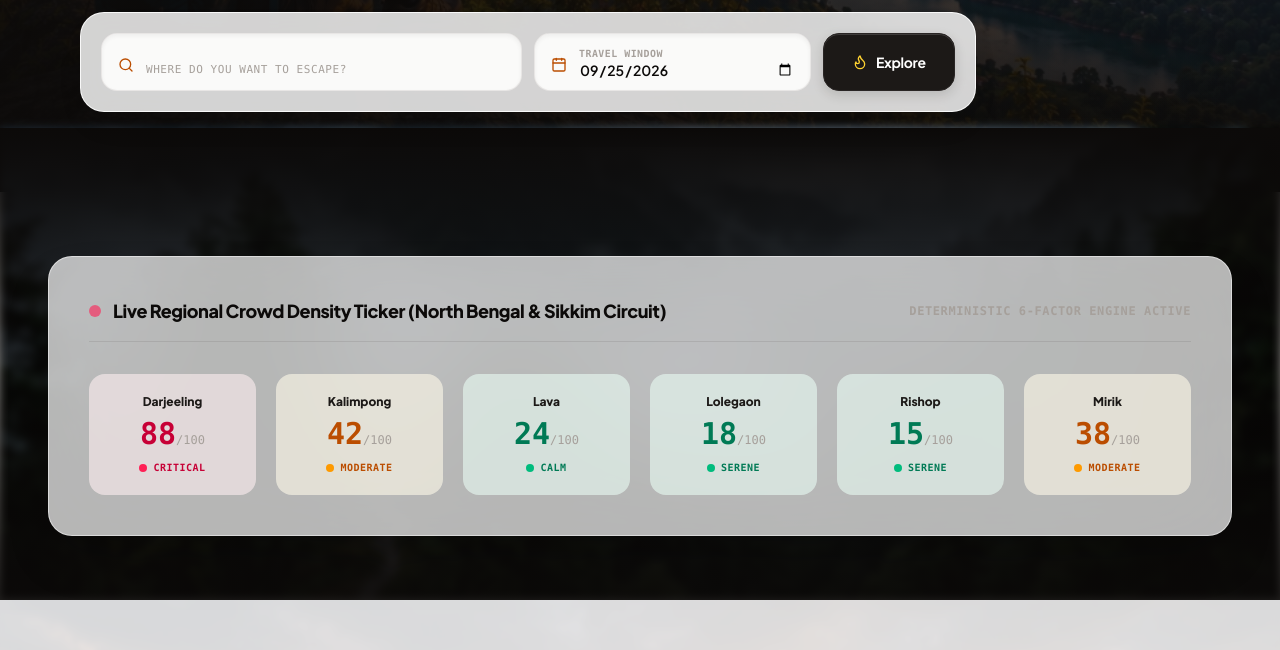
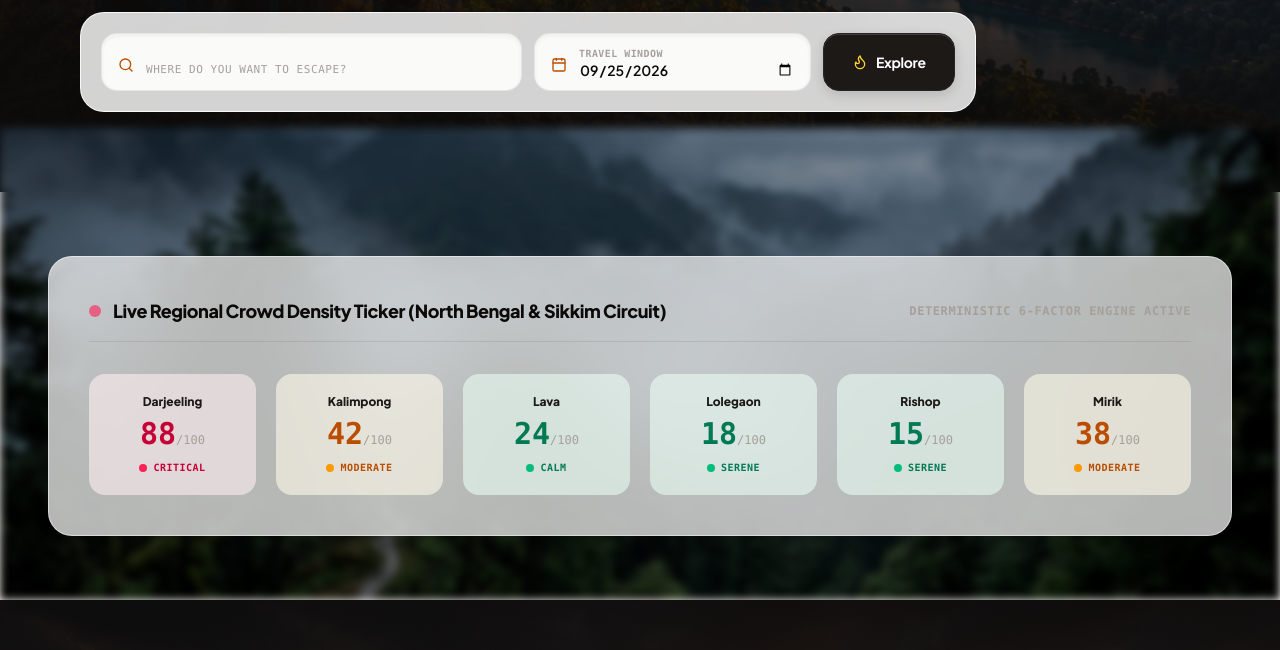
Before and after one commit to PABITRA-420/yatri-setu, a Next.js app in the folder frontend/: page / in a window 1280 px wide. Shown: the part 845-1495 px from the top of the page. Built offline with nearby package versions, Linux system fonts and the light colour scheme.

Commit message:
style(landing): update experience section backdrop with cinematic dark gradient overlay

```diff
--- a/frontend/src/app/page.tsx
+++ b/frontend/src/app/page.tsx
@@ -254,7 +254,7 @@ export default function HomePage() {
             alt="Forest backdrop"
             className="w-full h-full object-cover filter blur-[4px] brightness-[0.7] dark:brightness-[0.3]"
           />
-          <div className="absolute inset-0 bg-gradient-to-b from-stone-950 via-stone-950/50 to-stone-950/90 dark:from-stone-950 dark:via-stone-950/70 dark:to-[#0C0F14]"></div>
+          <div className="absolute inset-0 from-stone-950 via-stone-950/50 to-stone-950/90 dark:from-stone-950 dark:via-stone-950/70 dark:to-[#0C0F14]"></div>
         </div>
 
         <div className="relative z-10 max-w-7xl mx-auto px-6 sm:px-8 lg:px-12 mt-16">
@@ -306,7 +306,7 @@ export default function HomePage() {
             alt="Experience backdrop"
             className="w-full h-full object-cover"
           />
-          <div className="absolute inset-0 bg-stone-50/85 dark:bg-[#0C0F14]/85 backdrop-blur-[2px]"></div>
+            <div className="absolute inset-0 bg-gradient-to-b from-stone-950/90 via-stone-950/50 to-stone-950/90 dark:from-stone-950 dark:via-stone-950/70 dark:to-[#0C0F14]"></div>
         </div>
         <div className="relative z-10 max-w-7xl mx-auto px-6 sm:px-8 lg:px-12">
           <div className="flex flex-col md:flex-row md:items-end justify-between gap-4 mb-10 pb-4 border-b border-stone-200/80 dark:border-white/10">
```
